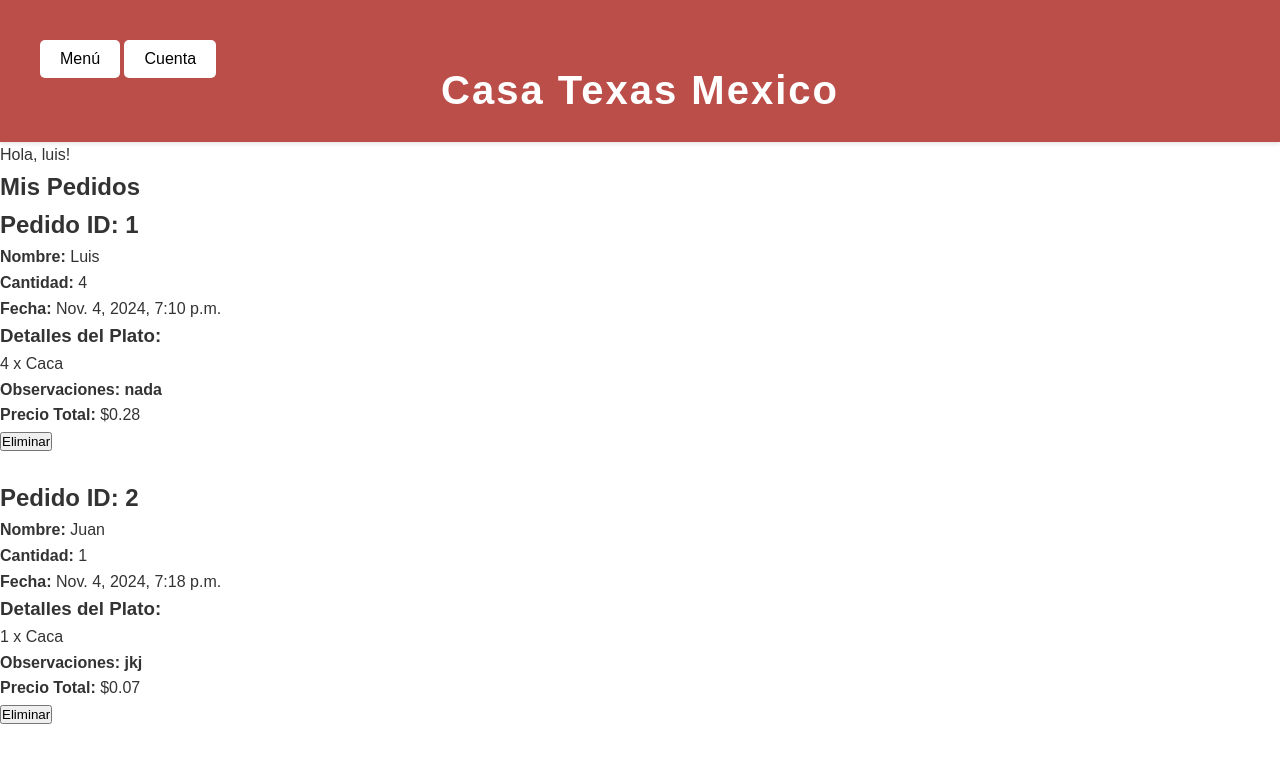
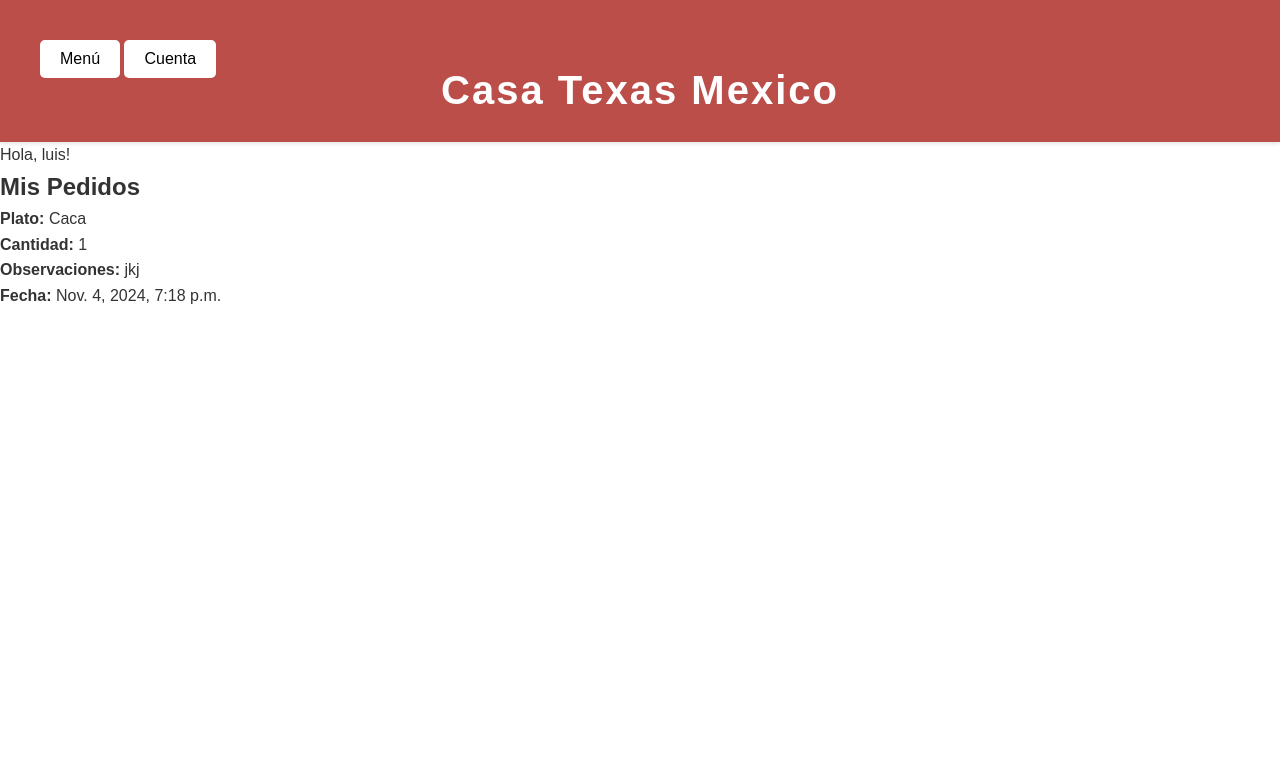
Before and after one commit to Lowyy10/Proyecto-IAW, a Django app: page /mispedidos/ in a window 1280 px wide. Shown: the top 777 px of the page. Run offline with Django 5.2, Linux system fonts and the light colour scheme; a user stored in the database is signed in; data comes from the database, SQL or seed files in the repository; both versions use the stored data as it was after the commit.

Commit message:
Aislar y demas

```diff
--- a/restaurante/reservas/models.py
+++ b/restaurante/reservas/models.py
@@ -108,11 +108,12 @@ class EstadoPedido(models.Model):
     estado = models.CharField(max_length=20)
 
 class MisPedidos(models.Model):
+    usuario = models.ForeignKey(User, on_delete=models.CASCADE, default=1)  # Replace '1' with an actual user ID
     nombre_persona = models.CharField(max_length=50)
-    plato = models.ForeignKey(Platos, on_delete=models.CASCADE)  # Relaciona el pedido directamente con un plato
+    plato = models.ForeignKey(Platos, on_delete=models.CASCADE)
     cantidad = models.PositiveIntegerField(default=1)
     observaciones = models.TextField(blank=True, null=True)
-    fecha_pedido = models.DateTimeField(auto_now_add=True)  # Registra automáticamente la fecha del pedido
+    fecha_pedido = models.DateTimeField(auto_now_add=True)
 
     class Meta:
         verbose_name = "Pedido para recoger"
--- a/restaurante/reservas/templates/base.html
+++ b/restaurante/reservas/templates/base.html
@@ -28,7 +28,7 @@
                 <button class="dropbtn">Cuenta</button>
                 <div class="dropdown-content">
                     <a href="{% url 'perfil' %}">Perfil</a>
-                    <a href="{% url 'registration/editar_perfil' %}">Editar perfil</a>
+                    <a href="{% url 'editar_perfil' %}">Editar perfil</a>
                     <!-- Botón de Cerrar Sesión -->
                     <form method="POST" action="{% url 'logout' %}" style="display:inline;">
                         {% csrf_token %}
--- a/restaurante/reservas/templates/registration/ver_perfil.html
+++ b/restaurante/reservas/templates/registration/ver_perfil.html
@@ -5,5 +5,5 @@
 <h2>Perfil de {{ perfil.user.username }}</h2>
 <p>Biografía: {{ perfil.bio }}</p>
 <p>Teléfono: {{ perfil.tel }}</p>
-<a href="{% url 'registration/editar_perfil' %}">Editar perfil</a>
+<a href="{% url 'editar_perfil' %}">Editar perfil</a>
 {% endblock %}
--- a/restaurante/reservas/templates/reservas/mispedidos_list.html
+++ b/restaurante/reservas/templates/reservas/mispedidos_list.html
@@ -1,44 +1,22 @@
 {% extends 'base.html' %}
-
 {% load static %}
 
 {% block content %}
     <h2 class="text-center mb-4">Mis Pedidos</h2>
     <div class="container">
-        <div class="row">
-            {% if mispedidos_list %}
-                {% for pedido in mispedidos_list %}
-                    <div class="col-md-4 mb-4">
-                        <div class="card">
-                            <div class="card-body">
-                                <h2 class="card-title">Pedido ID: {{ pedido.id }}</h2>
-                                <p><strong>Nombre:</strong> {{ pedido.nombre_persona }}</p>
-                                <p><strong>Cantidad:</strong> {{ pedido.cantidad }}</p>
-                                <p><strong>Fecha:</strong> {{ pedido.fecha_pedido }}</p>
-                                <h3>Detalles del Plato:</h3>
-                                <ul>
-                                    <li>
-                                        {{ pedido.cantidad }} x {{ pedido.plato.nombre_plato }}
-                                        {% if pedido.observaciones %}
-                                            <br><strong>Observaciones: {{ pedido.observaciones }}</strong>
-                                        {% endif %}
-                                    </li>
-                                </ul>
-                                <p><strong>Precio Total:</strong> ${{ pedido.total_precio }}</p>
-                                <!-- Botón de eliminación -->
-                                <form action="{% url 'pedido_eliminar' pedido.id %}" method="post" style="display:inline;">
-                                    {% csrf_token %}
-                                    <button type="submit" class="btn btn-danger">Eliminar</button>
-                                </form>
-                            </div>
-                            <br>
-                        </div>
-                    </div>
+        {% if pedidos %}
+            <ul class="list-group">
+                {% for pedido in pedidos %}
+                    <li class="list-group-item">
+                        <strong>Plato:</strong> {{ pedido.plato }}<br>
+                        <strong>Cantidad:</strong> {{ pedido.cantidad }}<br>
+                        <strong>Observaciones:</strong> {{ pedido.observaciones|default:"Ninguna" }}<br>
+                        <strong>Fecha:</strong> {{ pedido.fecha_pedido }}
+                    </li>
                 {% endfor %}
-                <br>
-            {% else %}
-                <p class="text-center">No tienes pedidos creados aún.</p>
-            {% endif %}
-        </div>
+            </ul>
+        {% else %}
+            <p class="text-center">No has realizado ningún pedido.</p>
+        {% endif %}
     </div>
 {% endblock %}
--- a/restaurante/reservas/urls.py
+++ b/restaurante/reservas/urls.py
@@ -14,7 +14,7 @@ urlpatterns = [
     path('crear_pedido/', CrearPedidoView.as_view(), name='crearpedido_list'),
     path('login/', IniciarSesion.as_view(), name='login'),
     path('register/', RegistroUsuario.as_view(), name='register'),
-    path('editar-perfil/', editar_perfil, name='registration/editar_perfil'),
-    path('ver-perfil/', ver_perfil, name='perfil'),
-    path('valoracion/eliminar/<int:valoracion_id>/', ValoracionEliminarView.as_view(), name='valoracion_eliminar'),
+    path('registration/editar_perfil/', editar_perfil, name='editar_perfil'),
+    path('registration/ver_perfil.html', ver_perfil, name='perfil'),
+    path('valoracion/eliminar/<int:valoracion_id>/', ValoracionEliminarView.as_view(), name='valoracion_eliminar')
 ]
--- a/restaurante/reservas/views.py
+++ b/restaurante/reservas/views.py
@@ -34,10 +34,10 @@ class CrearPedidoView(CreateView):
     model = MisPedidos
     form_class = MisPedidosForm
     template_name = 'reservas/crearpedido_list.html'
-    success_url = reverse_lazy('mispedidos_list')  # Redirige a la vista de pedidos después de crear el pedido
+    success_url = reverse_lazy('mispedidos_list')
 
     def form_valid(self, form):
-        # Puedes realizar cualquier acción adicional aquí antes de guardar el formulario
+        form.instance.usuario = self.request.user  # Asigna el usuario actual al pedido
         return super().form_valid(form)
 
 class PlatosListView(ListView):
@@ -86,12 +86,14 @@ class BebidasListView(ListView):
 
 
 
-class MisPedidosListView(LoginRequiredMixin, ListView):
+class MisPedidosListView(ListView):
     model = MisPedidos
-    login_url = 'login'
+    template_name = 'reservas/mispedidos_list.html'
+    context_object_name = 'pedidos'
+
     def get_queryset(self):
-        # Puedes filtrar los pedidos según el usuario o cualquier otro criterio
-        return MisPedidos.objects.all()
+        # Filtra los pedidos para mostrar solo los del usuario autenticado
+        return MisPedidos.objects.filter(usuario=self.request.user)
 
 
 class HomeView(TemplateView):
@@ -139,5 +141,5 @@ def editar_perfil(request):
 
 @login_required
 def ver_perfil(request):
-    perfil = Perfil.objects.get(user=request.user)
+    perfil, created = Perfil.objects.get_or_create(user=request.user)
     return render(request, 'registration/ver_perfil.html', {'perfil': perfil})
```
Also changed, not shown: restaurante/db.sqlite3, restaurante/reservas/migrations/0054_mispedidos_usuario.py (added), restaurante/reservas/templates/registration/editar_perfil.html (line endings or trailing spaces), restaurante/reservas/templates/registration/login.html (line endings or trailing spaces), restaurante/reservas/templates/registration/logout.html (deleted), restaurante/reservas/templates/registration/register.html (line endings or trailing spaces).
